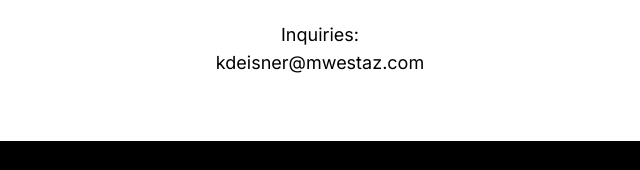
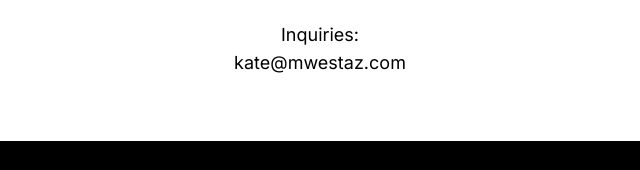
Before and after one commit to RayHightower/mwestaz, a plain HTML site: page index.html in a window 1280 px wide. Shown: the part 832-1002 px from the top of the page, 320-960 px from the left. Drawn offline with nearby package versions, Linux system fonts and the light colour scheme.

Commit message:
Update email address for Kate.

```diff
--- a/index.html
+++ b/index.html
@@ -64,8 +64,8 @@
 
                     <p>
                         Inquiries:<br>
-                        <a href="mailto:kdeisner@mwestaz.com" class="hover:underline">
-                            kdeisner@mwestaz.com
+                        <a href="mailto:kate@mwestaz.com" class="hover:underline">
+                            kate@mwestaz.com
                         </a>
                     </p>
                 </div>
```
